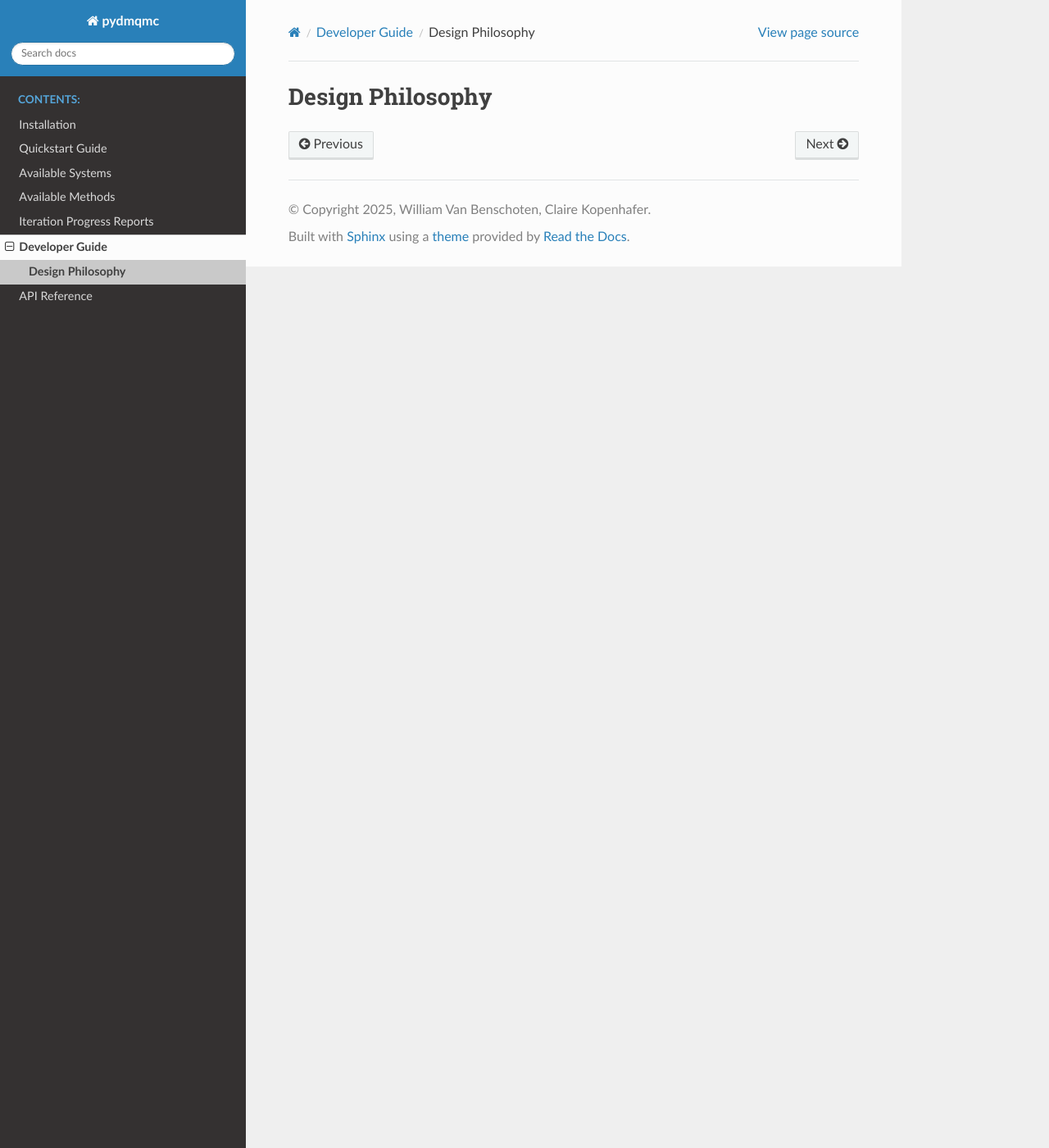
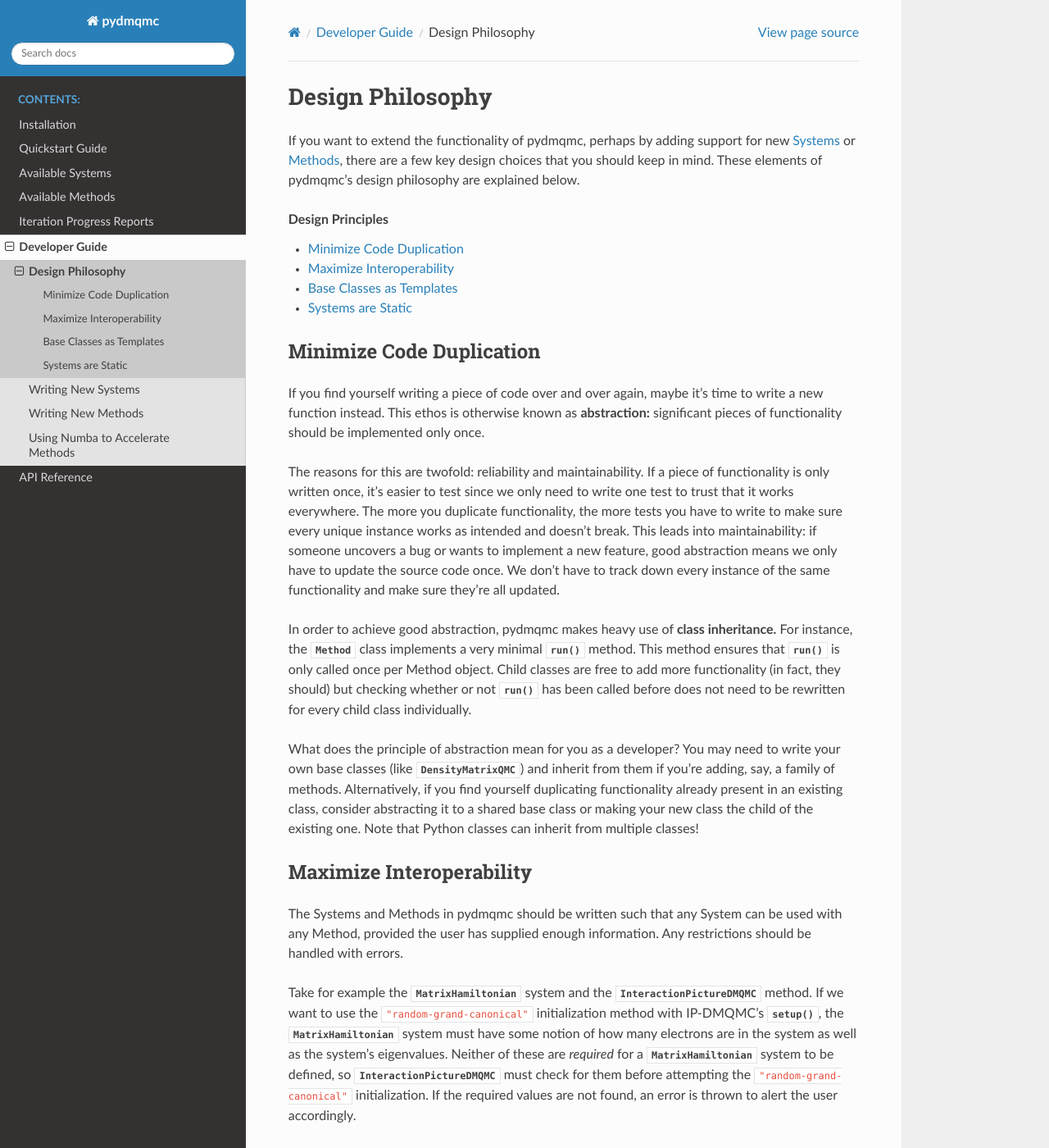
Before and after one commit to shepherd-group/pydmqmc, a Sphinx documentation site: the page built from docs/source/dev/design_philosophy.rst, in a window 1280 px wide and 1400 px high. Shown: the whole window at 82% size. Built offline with Sphinx 7.4.7 and the Read the Docs theme 3.1.0, drawn with Linux system fonts in a browser that asks for light colours; some of the changed text lies outside the part shown.

Commit message:
Start writing design philosophy & add dev page stubs

```diff
--- a/docs/source/dev/design_philosophy.rst
+++ b/docs/source/dev/design_philosophy.rst
@@ -2,3 +2,83 @@
 
 Design Philosophy
 =================
+
+If you want to extend the functionality of pydmqmc, perhaps by adding support for
+new :ref:`Systems <ref-systems>` or :ref:`Methods <ref-methods>`, there are a few
+key design choices that you should keep in mind. These elements of pydmqmc's
+design philosophy are explained below.
+
+.. contents:: Design Principles
+    :local:
+
+.. _abstraction:
+
+Minimize Code Duplication
+-------------------------
+
+If you find yourself writing a piece of code over and over again, maybe it's time
+to write a new function instead. This ethos is otherwise known as **abstraction:**
+significant pieces of functionality should be implemented only once.
+
+The reasons for this are twofold: reliability and maintainability.
+If a piece of functionality is only written once, it's easier to test since
+we only need to write one test to trust that it works everywhere. The more you
+duplicate functionality, the more tests you have to write to make sure every
+unique instance works as intended and doesn't break. This leads into maintainability:
+if someone uncovers a bug or wants to implement a new feature, good abstraction
+means we only have to update the source code once. We don't have to
+track down every instance of the same functionality and make sure they're all updated.
+
+In order to achieve good abstraction, pydmqmc makes heavy use of **class inheritance.**
+For instance, the :class:`~pydmqmc.methods.Method` class implements a very minimal
+:meth:`~pydmqmc.methods.Method.run` method. This method ensures that
+:meth:`~pydmqmc.methods.Method.run` is only called once per Method object.
+Child classes are free to add more functionality (in fact, they should) but
+checking whether or not :meth:`~pydmqmc.methods.Method.run` has been called before
+does not need to be rewritten for every child class individually.
+
+What does the principle of abstraction mean for you as a developer? You may need to
+write your own base classes (like :class:`~pydmqmc.methods.DensityMatrixQMC`)
+and inherit from them if you're adding, say, a family of methods. Alternatively,
+if you find yourself duplicating functionality already present in an existing class,
+consider abstracting it to a shared base class or making your new class the child of
+the existing one. Note that Python classes can inherit from multiple classes!
+
+.. _interoperability:
+
+Maximize Interoperability
+-------------------------
+
+The Systems and Methods in pydmqmc should be written such that any System can be used
+with any Method, provided the user has supplied enough information. Any restrictions
+should be handled with errors.
+
+Take for example the :class:`~pydmqmc.systems.MatrixHamiltonian` system and the
+:class:`~pydmqmc.methods.InteractionPictureDMQMC` method. If we want to use the
+``"random-grand-canonical"`` initialization method with IP-DMQMC's
+:meth:`~pydmqmc.methods.InteractionPictureDMQMC.setup`, the
+:class:`~pydmqmc.systems.MatrixHamiltonian` system must have some notion
+of how many electrons are in the system as well as the system's eigenvalues.
+Neither of these are *required* for a :class:`~pydmqmc.systems.MatrixHamiltonian` system
+to be defined, so :class:`~pydmqmc.methods.InteractionPictureDMQMC` must
+check for them before attempting the ``"random-grand-canonical"`` initialization.
+If the required values are not found, an error is thrown to alert the user accordingly.
+
+How do you know which values are expected to be in an object? This brings us to the next
+design principle.
+
+.. _templating:
+
+Base Classes as Templates
+-------------------------
+
+The base classes of pydmqmc don't just allow us to :ref:`abstraction`;
+the attributes of a base class serve as a template showing what quantities a Method
+can expect to have defined.
+
+Take a look at the base :class:`~pydmqmc.systems.System` class.
+
+.. _static-systems:
+
+Systems are Static
+------------------
--- a/docs/source/dev/index.rst
+++ b/docs/source/dev/index.rst
@@ -7,3 +7,6 @@ Developer Guide
     :maxdepth: 2
 
     design_philosophy
+    new_systems
+    new_methods
+    using_numba
--- /dev/null
+++ b/docs/source/dev/new_methods.rst
@@ -0,0 +1,4 @@
+.. _dev-new-methods:
+
+Writing New Methods
+===================
--- /dev/null
+++ b/docs/source/dev/new_systems.rst
@@ -0,0 +1,4 @@
+.. _dev-new-systems:
+
+Writing New Systems
+===================
--- /dev/null
+++ b/docs/source/dev/using_numba.rst
@@ -0,0 +1,4 @@
+.. _dev-numba:
+
+Using Numba to Accelerate Methods
+=================================
```
Also changed, not shown: 1 other file.
